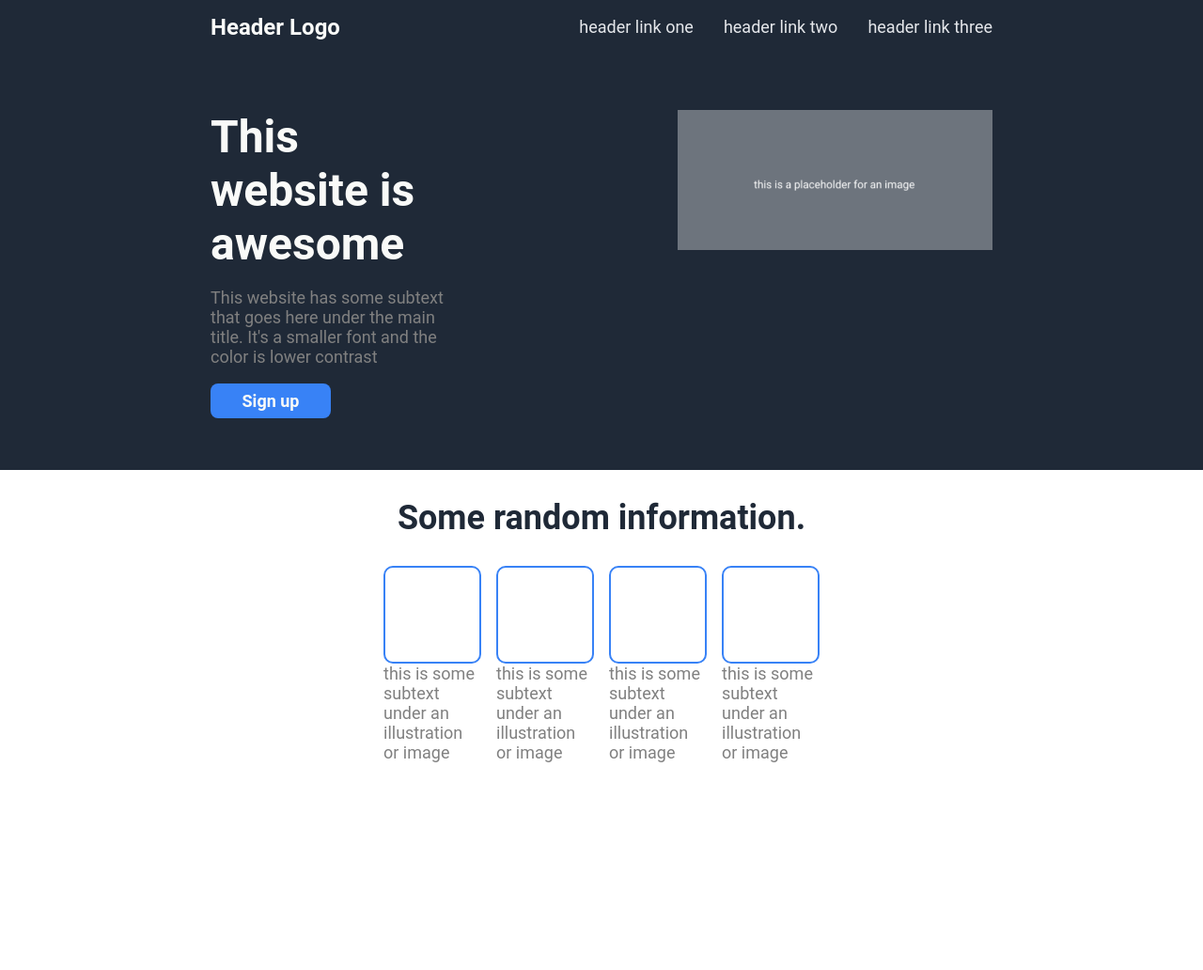
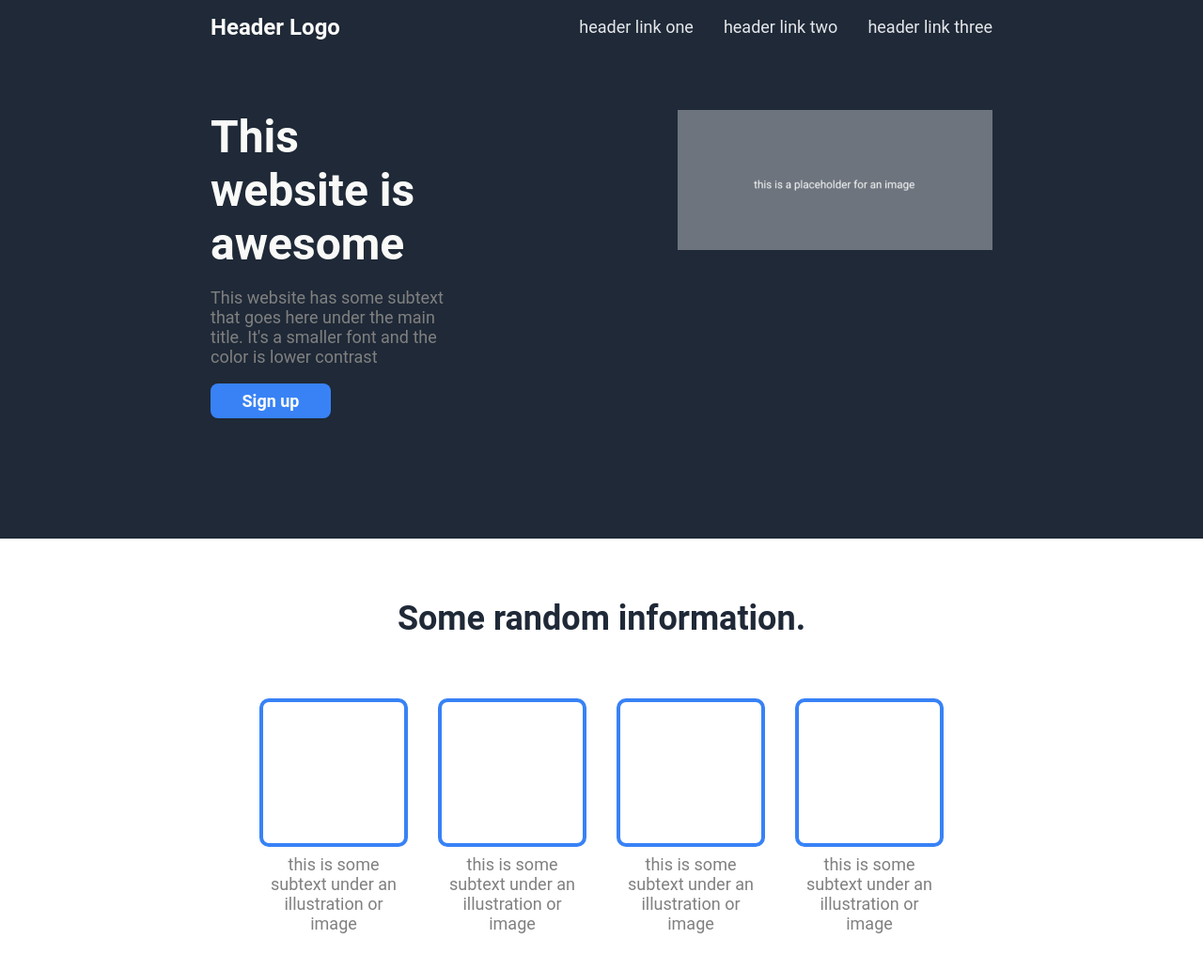
Before and after one commit to tommyone99/landing-page, a plain HTML site: page index.html in a window 1280 px wide. Shown: the whole page at 94% size. Before the commit the page ends 811 px from the top, so only its background shows below. Drawn offline with Linux system fonts and the light colour scheme.

Commit message:
style elements to match closer to png and tweak padding to match whitespace

```diff
--- a/style.css
+++ b/style.css
@@ -41,10 +41,11 @@ body {
     flex-direction: column;
     color:#1F2937;
     align-items: center;
+    padding-bottom: 8rem;
 }
 
 .padding {
-    padding: 0px 14em 0px 14em;
+    padding: 0px 14em;
 }
 
 .header-items {
@@ -63,7 +64,7 @@ body {
 .hero-content {
     display: flex;
     gap: 14rem;
-    padding-bottom: 55px;
+    padding-bottom: 8rem;
 }
 
 .hero-main {
@@ -81,11 +82,13 @@ body {
 .call-to-action-heading {
     font-size: 36px;
     font-weight: bolder;
+    margin: 4rem 0rem;
 }
 
 .blocks-row {
     display: flex;
-    gap: 16px;
+    gap: 2rem;
+
 }
 
 img {
@@ -115,17 +118,20 @@ h1 {
 }
 
 .block {
-    border: 2px solid #3882F6;
-    width: 100px;
-    height: 100px;
+    border: 4px solid #3882F6;
+    width: 150px;
+    height: 150px;
     border-radius: 10px;
 }
 
 .block-wrapper {
     display: flex;
     flex-direction: column;
+    align-items: center;
+    gap: 8px;
 }
 
 .block-text {
-    max-width: 100px;
+    text-align: center;
+    max-width: 150px;
 }
```
